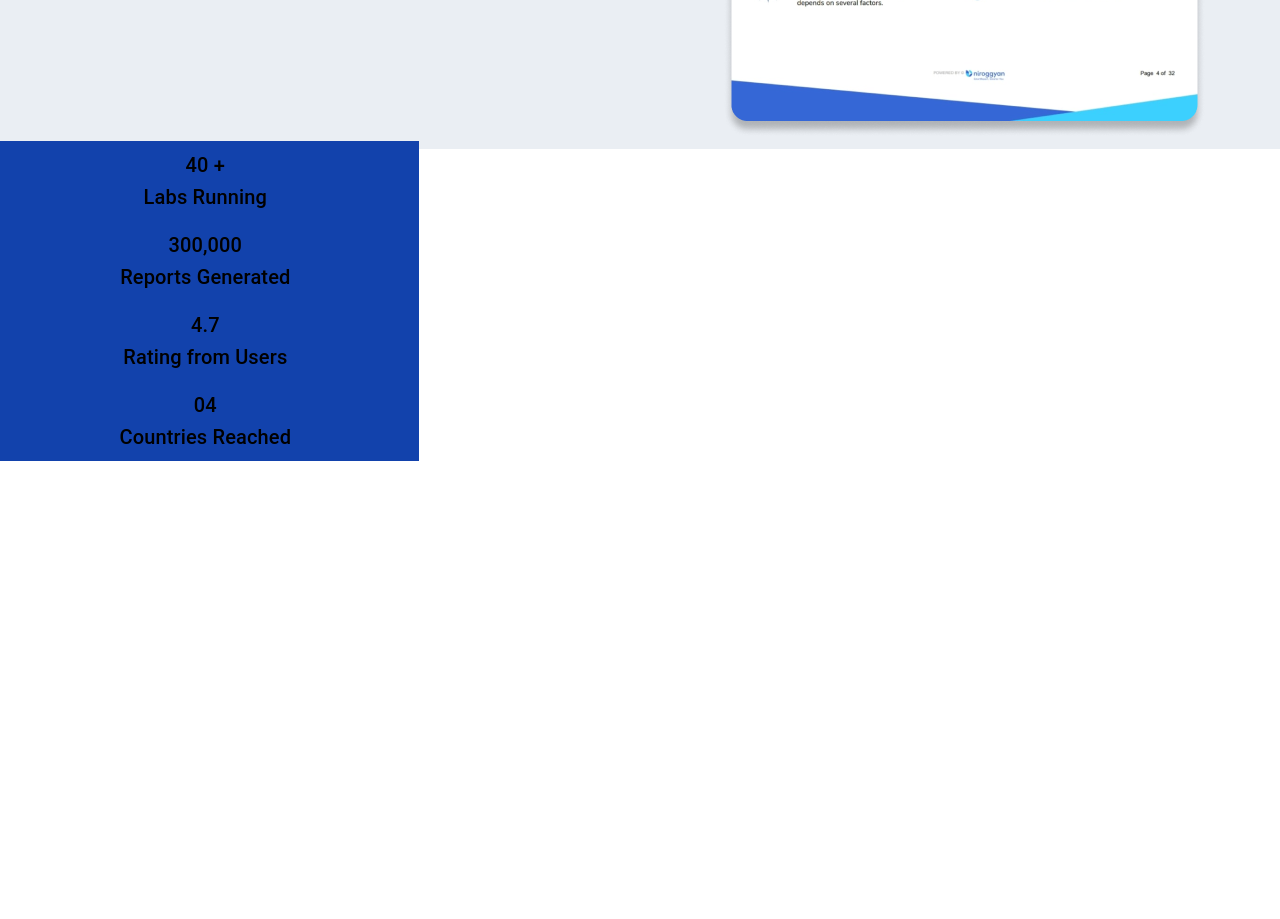
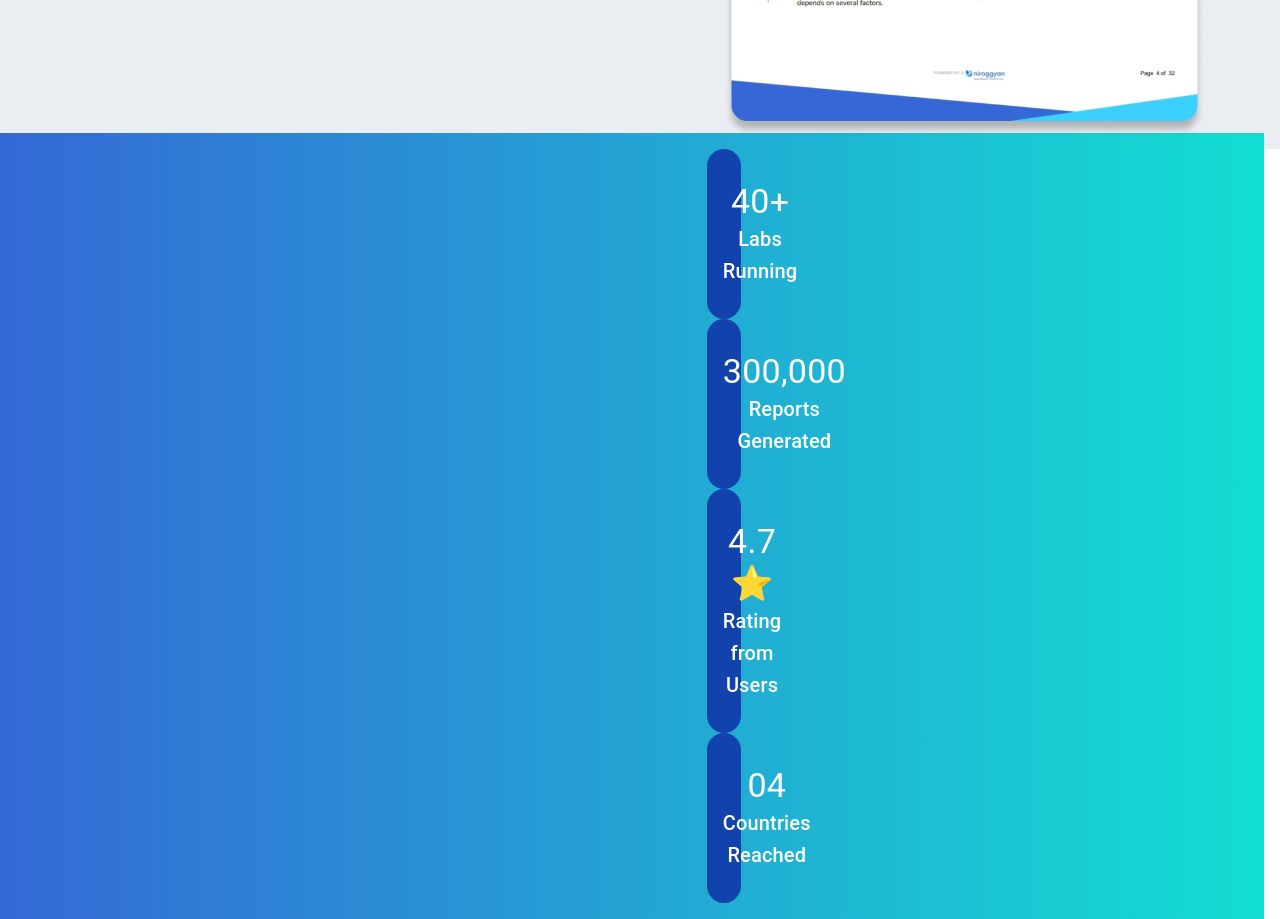
Before and after one commit to vishal2612200/NirogGyanCompanyWebsite, a React (Create React App) app: page / in a window 1280 px wide. Shown: the part 2820-3739 px from the top of the page. Before the commit the page ends 3281 px from the top, so only its background shows below. Built offline with nearby package versions, Linux system fonts and the light colour scheme.

Commit message:
fixing achievements section

```diff
--- a/src/components/Achievements.js
+++ b/src/components/Achievements.js
@@ -1,19 +1,34 @@
 import React from "react";
 import Typography from "@material-ui/core/Typography";
-import {
-    Grid,
-    Button,
-} from "@material-ui/core";
+import { Grid, Button } from "@material-ui/core";
 import { makeStyles } from "@material-ui/core/styles";
-import { HeadingWithText } from "./utils/headingWithText"
+import { HeadingWithText } from "./utils/headingWithText";
+import StarIcon from "@material-ui/icons/Star";
 import * as path from "path";
 import "@fontsource/nunito-sans";
 import "@fontsource/open-sans";
 
-
 const useStyles = makeStyles((theme) => ({
   root: {
     flexGrow: 1,
+    backgroundImage: "linear-gradient(to right, #3567D6, #13DED2)",
+  },
+  imgLeft: {
+    backgroundImage: `url(${path.join(
+      process.env.PUBLIC_URL,
+      "achievements",
+      "achievements-background1.png"
+    )})`,
+    backgroundRepeat: "no-repeat",
+  },
+
+  imgRight: {
+    backgroundImage: `url(${path.join(
+      process.env.PUBLIC_URL,
+      "achievements",
+      "achievements-background2.png"
+    )})`,
+    backgroundRepeat: "no-repeat",
   },
   title: {
     wordWrap: "break-word",
@@ -24,79 +39,98 @@ const useStyles = makeStyles((theme) => ({
     fontFamily: '"Open Sans", "Helvetica", "Arial", sans-serif',
     textAlign: "left",
   },
-    watchVideoButton: {
-        backgroundColor: "transparent",
-        textTransform: "none",
-        "&:hover": { backgroundColor: "transparent" },
-    },
-    paper: {
-        padding: theme.spacing(2),
-        textAlign: "center",
-        color: theme.palette.text.secondary,
-    },
   feature: {
     fontFamily: '"Nunito Sans", "Helvetica", "Arial", sans-serif',
     fontSize: "2rem",
     border: "1px solid #B8BBBD",
     "&__image-box": {
       backgroundColor: "#E9F5FF",
-            padding: "1rem 3rem"
-        }
+      padding: "1rem 3rem",
     },
-    "&__content": {
-    }
-}
-));
+  },
+  "&__content": {},
+}));
 
 const Item = ({ textBig, textSmall }) => {
-    return (<>
-        <Grid container item style={{ backgroundColor: "#1242AC" }} direction="column">
-        <Grid item >
-            <Typography variant="h6">
-                {textBig}
-            </Typography>
+  return (
+    <>
+      <Grid
+        container
+        item
+        sm={2}
+        style={{
+          backgroundColor: "#1242AC",
+          borderRadius: "2rem",
+          color: "#fff",
+          padding: "2rem 1rem",
+        }}
+        direction="column"
+      >
+        <Grid item>
+          <Typography variant="h4">{textBig}</Typography>
         </Grid>
-        <Grid item >
-            <Typography variant="h6">
-                {textSmall}
-            </Typography>
+        <Grid item>
+          <Typography variant="h6">{textSmall}</Typography>
         </Grid>
       </Grid>
-    </>)
-
-}
+    </>
+  );
+};
 
 export default function Achievements() {
   const classes = useStyles();
   const achievements = useAchievements();
 
-    return (<Grid container spacing={2} sm={4} >
-        {
-            achievements
-
-        }
-    </Grid>)
-
+  return (
+    <Grid
+      container
+      spacing={4}
+      sm={12}
+      justifyContent="space-evenly"
+      className={classes.root}
+    >
+      <Grid item style={{ top: 0 }}>
+        <Grid
+          item
+          sm={4}
+          justifyContent="flex-start"
+          className={classes.imgLeft}
+        ></Grid>
+        <Grid
+          item
+          sm={4}
+          justifyContent="flex-end"
+          className={classes.imgRight}
+        ></Grid>
+      </Grid>
+      <Grid item style={{ top: 0 }}>
+        {achievements}
+      </Grid>
+    </Grid>
+  );
 }
 
 const useAchievements = () => {
   const achievements = [
     {
-            textBig: "40 +", textSmall: "Labs Running",
+      textBig: "40+",
+      textSmall: "Labs Running",
     },
     {
-            textBig: "300,000", textSmall: "Reports Generated",
+      textBig: "300,000",
+      textSmall: "Reports Generated",
     },
 
     {
-            textBig: "4.7", textSmall: "Rating from Users",
+      textBig: <>4.7 &#x2B50;</>,
+      textSmall: "Rating from Users",
     },
     {
-            textBig: "04", textSmall: "Countries Reached",
+      textBig: "04",
+      textSmall: "Countries Reached",
     },
-
-    ]
-    return achievements.map(
-        ({ textBig, textSmall }) => <Item textBig={textBig} textSmall={textSmall} />
-    )
-}
+  ];
+  return achievements.map(({ textBig, textSmall }) => (
+    <Item textBig={textBig} textSmall={textSmall} />
+  ));
+};
```
Also changed, not shown: public/achievements/achievements-background1.png (added), public/achievements/achievements-background2.png (added). Lines whose indentation alone changed are shown as unchanged.
